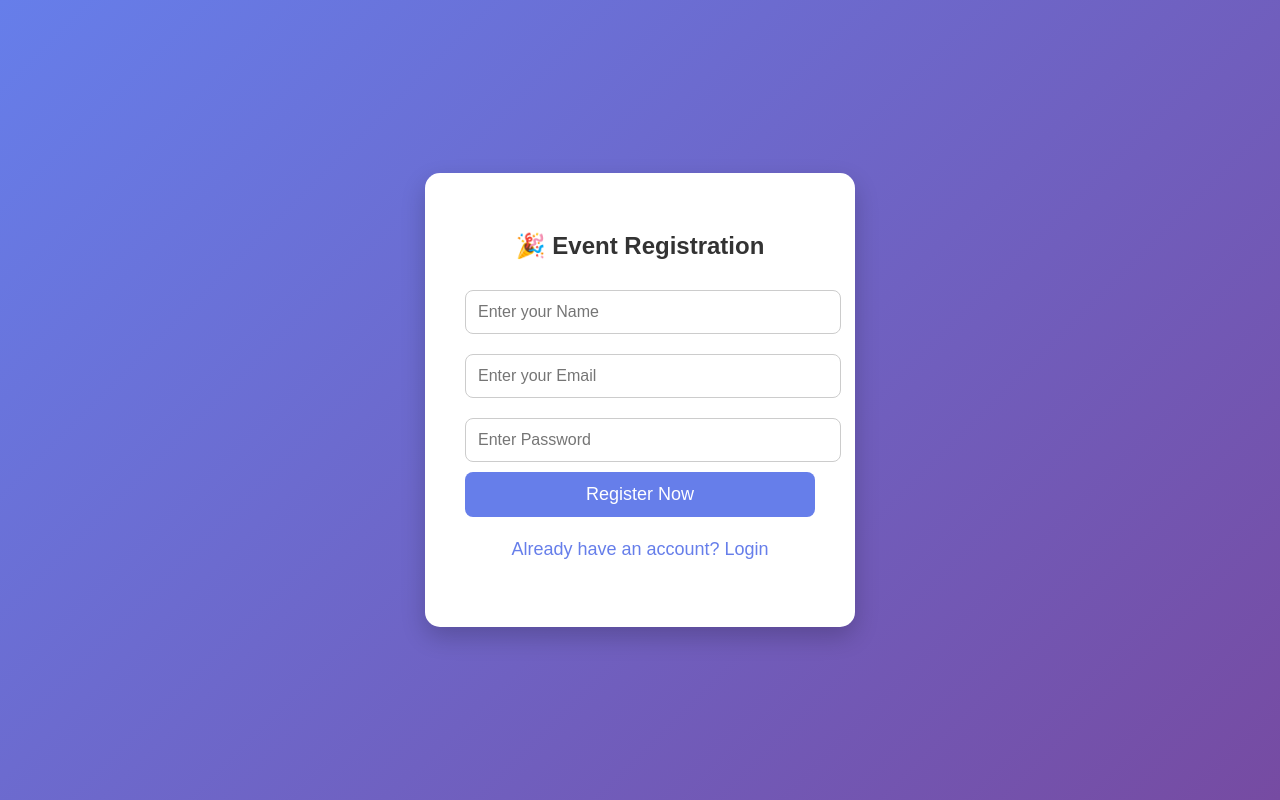
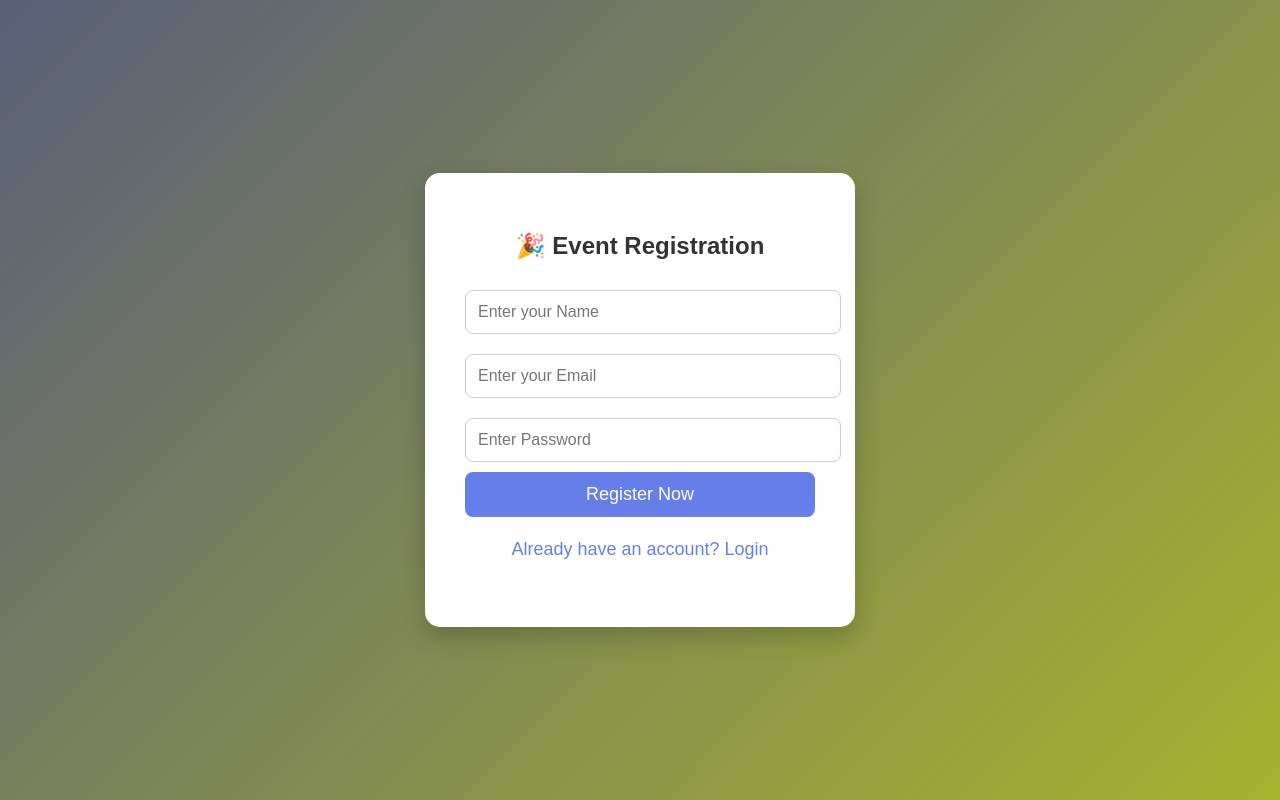
Before and after one commit to pranavtdhote/Github, a Flask app: page / in a window 1280 px wide. Run offline with Flask 3, Linux system fonts and the light colour scheme.

Commit message:
Change in Ui

```diff
--- a/templates/register.html
+++ b/templates/register.html
@@ -9,7 +9,7 @@
 
 body {
 font-family: Arial, sans-serif;
-background: linear-gradient(135deg, #667eea, #764ba2);
+background: linear-gradient(135deg,rgb(89, 95, 122),rgb(166, 179, 46));
 height: 100vh;
 display: flex;
 justify-content: center;
```
